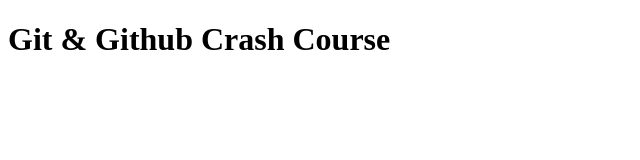
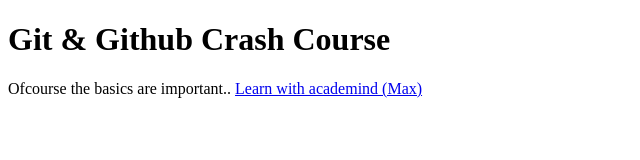
Before and after one commit to urekmazth/git-medium, a plain HTML site: page index.html in a window 1280 px wide. Shown: the whole page, without its empty margins (0-640 px from the left). Drawn offline with Linux system fonts and the light colour scheme.

Commit message:
added link to academind

```diff
--- a/index.html
+++ b/index.html
@@ -8,5 +8,6 @@
 </head>
 <body>
     <h1>Git & Github Crash Course</h1>
+    <p>Ofcourse the basics are important.. <a href="#">Learn with academind (Max)</a></p>
 </body>
 </html>
```
